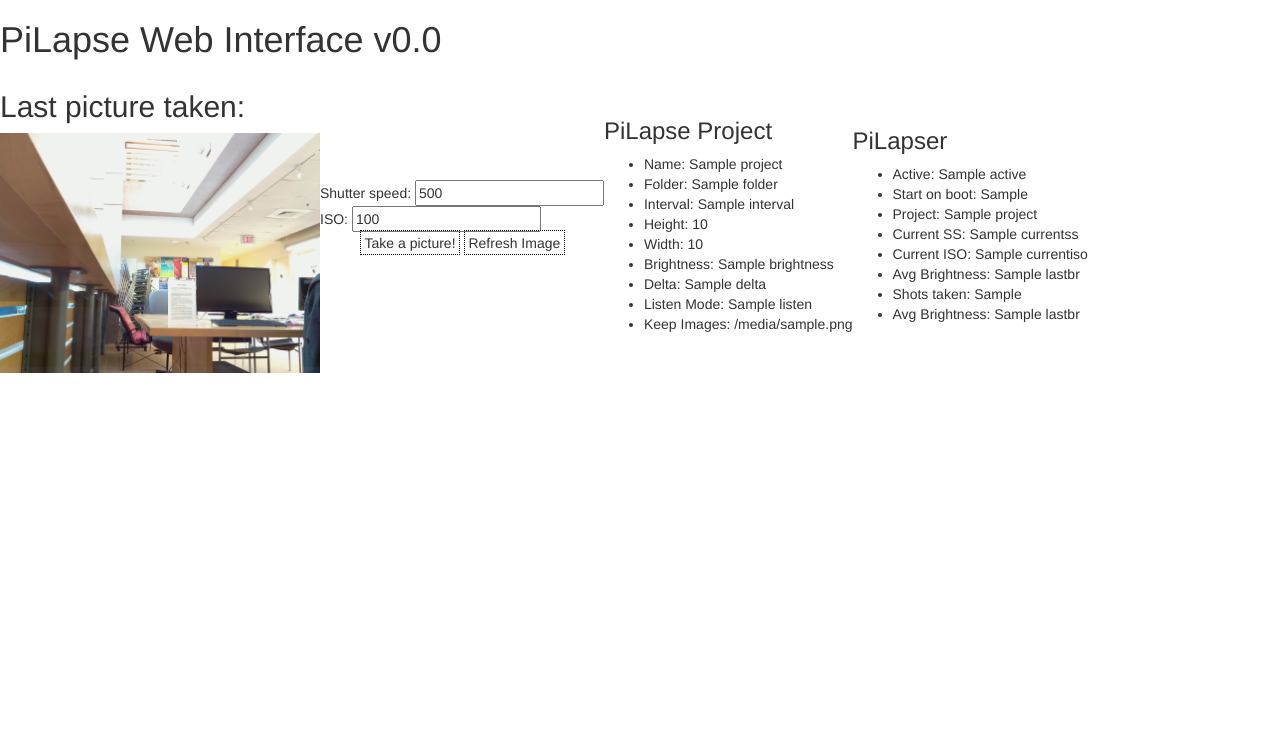
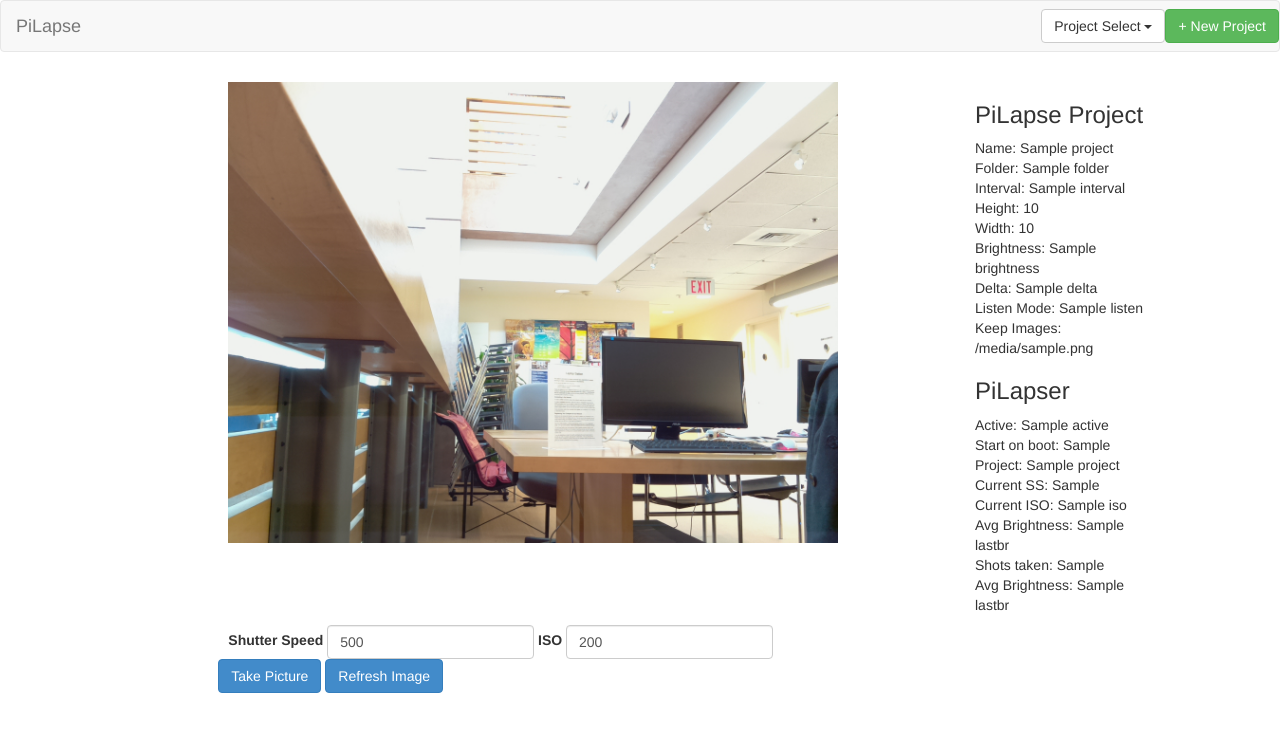
Before and after one commit to sdenton4/pipic, a Django app: template djpilapse/templates/index.html in a window 1280 px wide. Shown: the top 732 px of the page. Run offline with Django 3.2, Linux system fonts and the light colour scheme; the template is opened without the code that fills it: most values are stand-ins (such as "Sample title", 1, 10 or a date in 2020); parts of the project's set-up code (start-up, migrations or seed data) failed here and were passed over; some libraries are stand-ins or nearby versions.

Commit message:
Update UI in indexhtml
have working javascript in pilapse.js

```diff
--- /dev/null
+++ b/djpilapse/djpilapp/static/css/pilapse.css
@@ -0,0 +1,4 @@
+.row{
+  margin-top:10px;
+  margin-bottom:10px;
+}
--- a/djpilapse/djpilapp/static/js/pilapse.js
+++ b/djpilapse/djpilapp/static/js/pilapse.js
@@ -1,28 +1,60 @@
-function loadImage(path, width, height, target) {
-        X=$('<img src="'+ path +'">').width(width).height(height);
+    function loadImage() {
+        $('#imageFrame').fadeTo('fast', 0.5);
+        path=baseurl()+"static/new.jpg"
+        //width=320;
+        //height=240;
+        target='#imageFrame';
+        X=$('<img src="'+ path +'">')//.width(width).height(height);
         $(target).html(X);
+        $('#imageFrame').fadeTo('fast', 1.0);
     }
+
+    function baseurl() {
+        path=document.URL
+        path=path.replace( "djpilapp/", "" )
+        return path
+    };
+
+    //Stack to place requests to the server on.
+    functionStack=[]
 
     $(document).ready( function(){
         //Navigation buttons.
         $('.photoButton').click(function(){
-            path=document.URL+"static/new.jpg"
-            path=path.replace( "djpilapp/", "" )
             iso=photoForm.elements['iso'].value
             ss=photoForm.elements['shutterspeed'].value*100
-            url=document.URL+'shoot/'+ss+'/'+iso+'/'
+            url=baseurl()+'djpilapp/shoot/'+ss+'/'+iso+'/'
             console.log(url)
-            waittime=ss/100+1000
+            waittime=ss/100+500
             $.ajax(url).done( function(){
-                setTimeout(function(){loadImage(path,320,240,"#imageFrame")},waittime);
+                $('#imageFrame').fadeTo('fast', 0.5);
+                setTimeout(function(){
+                    functionStack.push( loadImage );
+                },waittime);
             });
         });
         $('.refreshButton').click(function(){
-            path=document.URL+"static/new.jpg"
-            path=path.replace( "djpilapp/", "" )
-            console.log(path)
-            loadImage(path,320,240,"#imageFrame")
+            console.log(path);
+            functionStack.push( loadImage );
         });
-        $('.navbutton').mouseenter(function(){$(this).fadeTo('slow',1)});
-        $('.navbutton').mouseleave(function(){$(this).fadeTo('slow',.5)});
+        $('.calibrateButton').click(function(){
+            url=baseurl()+'djpilapp/findinitialparams/'
+            $.ajax(url);
+        });
+        $('.navbutton').mouseenter(function(){$(this).fadeTo('slow',0.75)});
+        $('.navbutton').mouseleave(function(){$(this).fadeTo('slow',1.0)});
+
+        //JSON Updates
+        setInterval(function() {
+            path=baseurl()+'djpilapp/jsonupdate/'
+            $.getJSON( path, function( data ) {
+                if (functionStack.length>0) {
+                    f=functionStack.pop();
+                    f();
+                }
+                else {
+                    $('#jsontarget').html(data['time'])
+                }
+            });
+        }, 2000);
     });
--- a/djpilapse/templates/index.html
+++ b/djpilapse/templates/index.html
@@ -11,73 +11,49 @@
     <link href="{% static 'css/pilapse.css' %}" rel="stylesheet">
 
     <!-- jQuery (necessary for Bootstrap's JavaScript plugins) -->
-    <script src="{% static '/js/jquery-1.11.0.min.js' %}"></script>
-    <script src="{% static '/js/pilapse.js' %}"></script>
-
-    <script>
-    function loadImage(path, width, height, target) {
-        X=$('<img src="'+ path +'">').width(width).height(height);
-        $(target).html(X);
-    }
-
-    $(document).ready( function(){
-        //Navigation buttons.
-        $('.photoButton').click(function(){
-            path=document.URL+"static/new.jpg"
-            path=path.replace( "djpilapp/", "" )
-            iso=photoForm.elements['iso'].value
-            ss=photoForm.elements['shutterspeed'].value*100
-            url=document.URL+'shoot/'+ss+'/'+iso+'/'
-            console.log(url)
-            waittime=ss/100+1000
-            $.ajax(url).done( function(){
-                setTimeout(function(){loadImage(path,320,240,"#imageFrame")},waittime);
-            });
-        });
-        $('.refreshButton').click(function(){
-            path=document.URL+"static/new.jpg"
-            path=path.replace( "djpilapp/", "" )
-            console.log(path)
-            loadImage(path,320,240,"#imageFrame")
-        });
-        $('.navbutton').mouseenter(function(){$(this).fadeTo('slow',1)});
-        $('.navbutton').mouseleave(function(){$(this).fadeTo('slow',.5)});
-    });
-    </script>
+    <script src="{% static 'js/jquery-1.11.0.min.js' %}"></script>
+    <script src="{% static 'js/bootstrap.min.js' %}"></script>
+    <script src="{% static 'js/pilapse.js' %}"></script>
 
 </head>
 
 <body>
+<nav class="navbar navbar-default" role="navigation">
+  <div class="container-fluid">
+    <!-- Brand and toggle get grouped for better mobile display -->
+    <div class="navbar-header">
+      <button type="button" class="navbar-toggle" data-toggle="collapse" data-target="#bs-example-navbar-collapse-1">
+        <span class="sr-only">Toggle navigation</span>
+        <span class="icon-bar"></span>
+        <span class="icon-bar"></span>
+        <span class="icon-bar"></span>
+      </button>
+      <a class="navbar-brand" href="#">PiLapse</a>
+    </div>
 
-<h1>PiLapse Web Interface v0.0</h1>
+      <ul class="nav navbar-nav navbar-right">
+        <li><button type="button" href="#" class="btn btn-default navbar-btn dropdown-toggle" data-toggle="dropdown">Project Select <span class="caret"></span></button>
+        <ul class="dropdown-menu">
+            <li><a href="#">Project 1</a></li>
+            <li><a href="#">Project 2</a></li>
+        </ul>
+        </li>
+        <li><button type="button" href="#" class="btn btn-success navbar-btn" >+ New Project</button></li>
 
-<table>
+      </ul>
+    </div><!-- /.navbar-collapse -->
+  </div><!-- /.container-fluid -->
+</nav>
+<div class="container-fluid">
+    <div class="row">
+      <div id="imageFrame" class="col-md-offset-2 col-md-6">
 
-    <tr>
-    <td>
-        <h2>Last picture taken:</h2>
-        <span id="imageFrame">
-        <img src="{% static "new.jpg" %}" width=320 height=240>
-        </span>
-    </td>
+          <img  id="lastImage" src="{% static 'new.jpg' %}" class="img-responsive">
+      </div>
+      <div class="col-md-offset-1 col-md-2 sidebar">
+        <ul class="nav nav-sidebar">
+        <h3>PiLapse Project</h3>
 
-    <td>
-        <form id="photoForm">
-        Shutter speed: <input type="number" name="shutterspeed" value=500><br>
-        ISO:    <input type="number" name="iso" value=100><br>
-        </form>
-
-        <nav style="display:block; margin:auto;">
-        <ol style="list-style-type:none;">
-        <li class="photoButton navbutton" style="border:1px dotted black; padding:.25em; width:5em; display:inline;">Take a picture!</li>
-        <li class="refreshButton navbutton" style="border:1px dotted black; padding:.25em; width:5em; display:inline;">Refresh Image</li>
-        </ol>
-        </nav>
-    </td>
-
-    <td>
-    <h3>PiLapse Project</h3>
-    <ul>
             <li> Name: {{ project.project_name }} </li>
             <li> Folder: {{ project.folder }} </li>
             <li> Interval: {{ project.interval }} </li>
@@ -88,23 +64,48 @@
             <li> Listen Mode: {{ project.listen }} </li>
             <li> Keep Images: {{ project.keep_images }} </li>
         </ul>
-    </td>
-
-    <td>
         <h3>PiLapser</h3>
-    <ul>
+        <ul class="nav nav-sidebar">
             <li> Active: {{ pilapse.active }} </li>
             <li> Start on boot: {{ pilapse.start_on_boot }} </li>
             <li> Project: {{ pilapse.project }} </li>
-        <li> Current SS: {{ pilapse.currentss }} </li>
-        <li> Current ISO: {{ pilapse.currentiso }} </li>
+            <li> Current SS: {{ pilapse.ss }} </li>
+            <li> Current ISO: {{ pilapse.iso }} </li>
             <li> Avg Brightness: {{ pilapse.lastbr }} </li>
             <li> Shots taken: {{ pilapse.shots_taken }} </li>
             <li> Avg Brightness: {{ pilapse.lastbr }} </li>
         </ul>
-    </td>
+      </div>
+    </div>
+    <div class="row">
+      <div class="col-md-offset-2 col-md-6">
+        <form id="photoForm" class="form-inline" role="form">
+          <div class="form-group">
+            <label for="">Shutter Speed</label>
+            <input type="number" name="shutterspeed" class="form-control"  value=500>
+          </div>
+          <div class="form-group">
+            <label for="">ISO</label>
+            <input type="number" name="iso" class="form-control" value=200 >
+          </div>
+        </form>
+      </div>
+      <div class="row">
+        <div class="col-md-offset-2 col-md-6">
+          <button type="button" class="photoButton navbutton btn btn-primary">Take Picture</button>
+          <button type="button" class="refreshButton navbutton btn btn-primary">Refresh Image</button>
+         <!--<nav style="display:block; margin:auto;">
+            <ol style="list-style-type:none;">
+            <li class="photoButton navbutton" style="border:1px dotted black; padding:.25em; width:5em; display:inline;">Take a picture!</li>
+            <li class="refreshButton navbutton" style="border:1px dotted black; padding:.25em; width:5em; display:inline;">Refresh Image</li>
+            </ol>
+            </nav>-->
+        </div>
+      </div>
 
-    </tr>
-</table>
 
+
+
+    </div>
+  </div>
 </body>
```
Also changed, not shown: djpilapse/templates/navbar.html (added, +48 -0 lines). Lines whose indentation alone changed are shown as unchanged.
